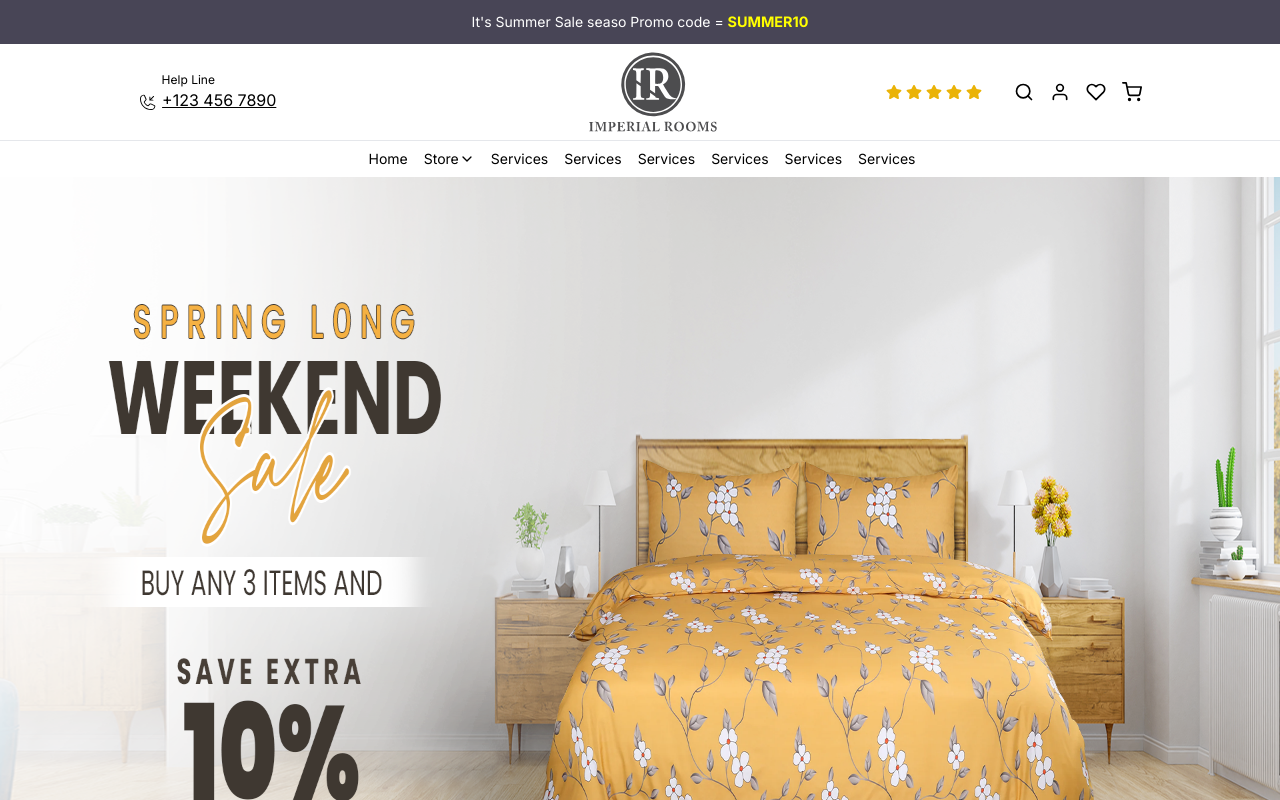
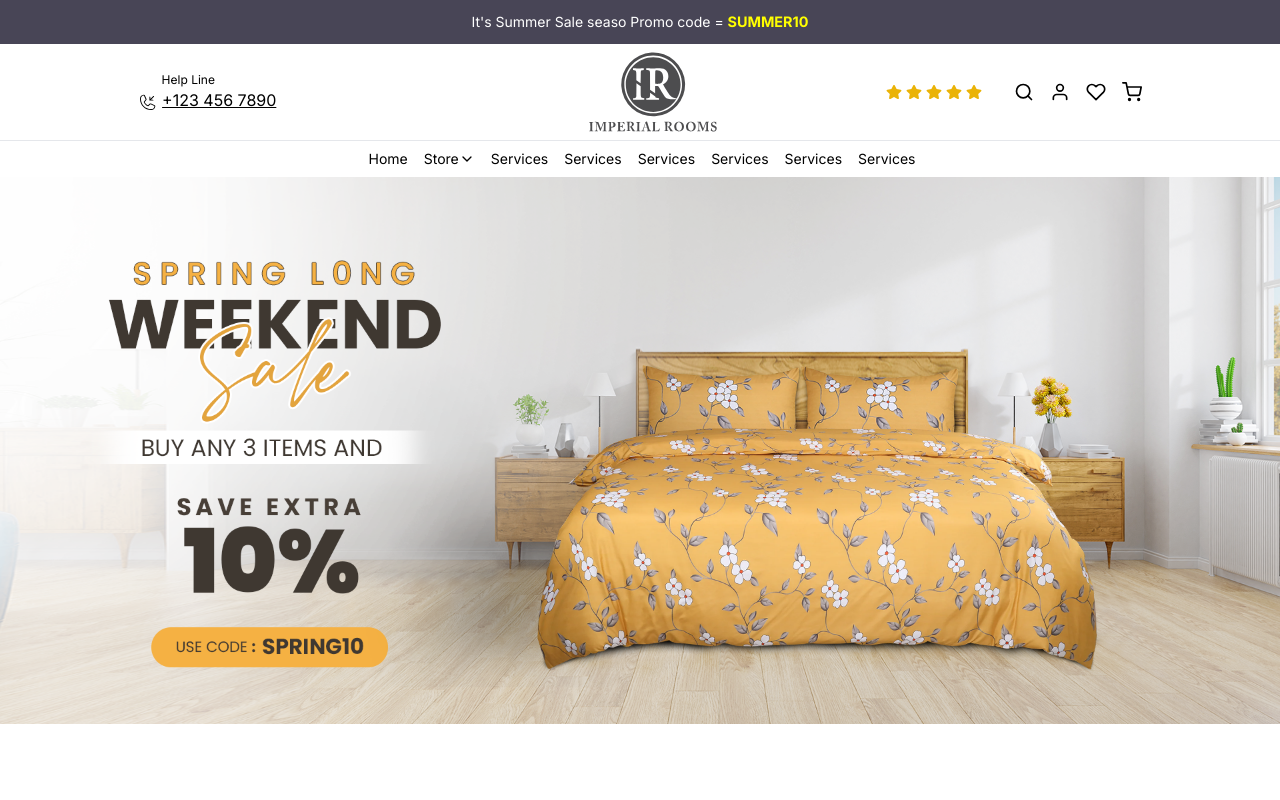
Before and after one commit to numanbinnasrullah/imperial-rooms, a Next.js app: page / in a window 1280 px wide. Shown: the top 800 px of the page. Built offline with nearby package versions, Linux system fonts and the light colour scheme.

Commit message:
17 change

```diff
--- a/src/app/(components)/Homepage/hero-banner/HeroBanner.jsx
+++ b/src/app/(components)/Homepage/hero-banner/HeroBanner.jsx
@@ -10,7 +10,7 @@ const HeroBanner = () => {
                         src="/Desktop.png" // Replace with your image path
                         alt="Homepage Banner"
                         objectFit="contain"
-                        className=" hidden sm:block h-[820px]"
+                        className=" hidden sm:block max-h-[820px]"
                         width={2000}
                         height={100}
                     />
```
